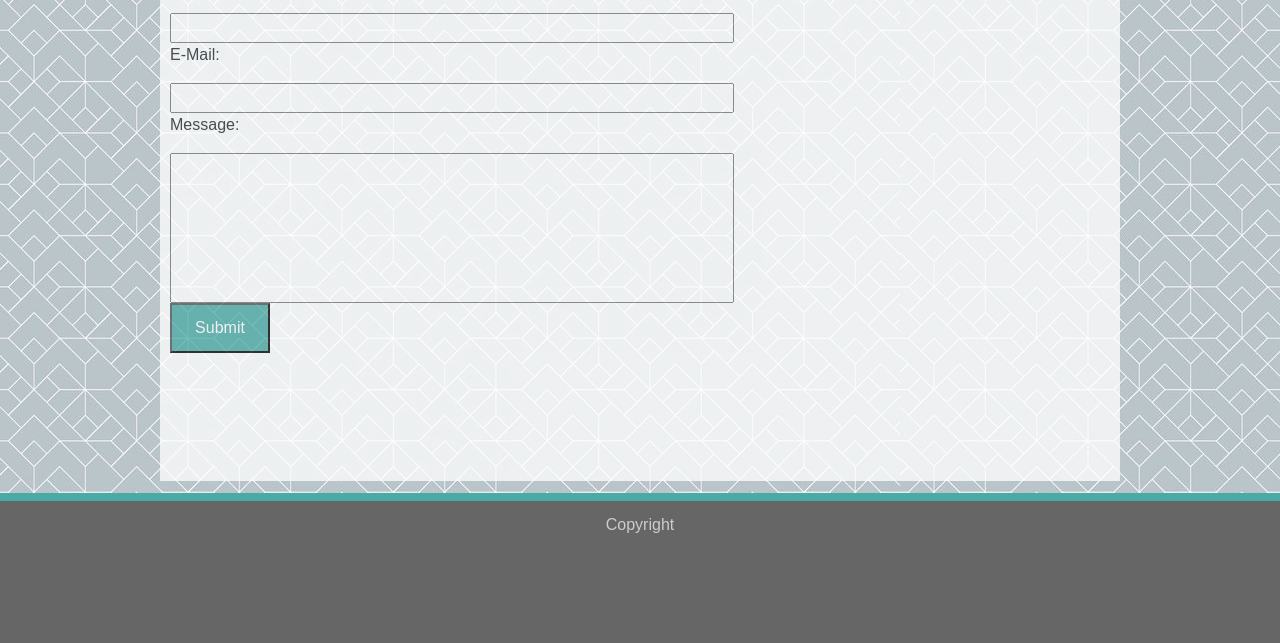
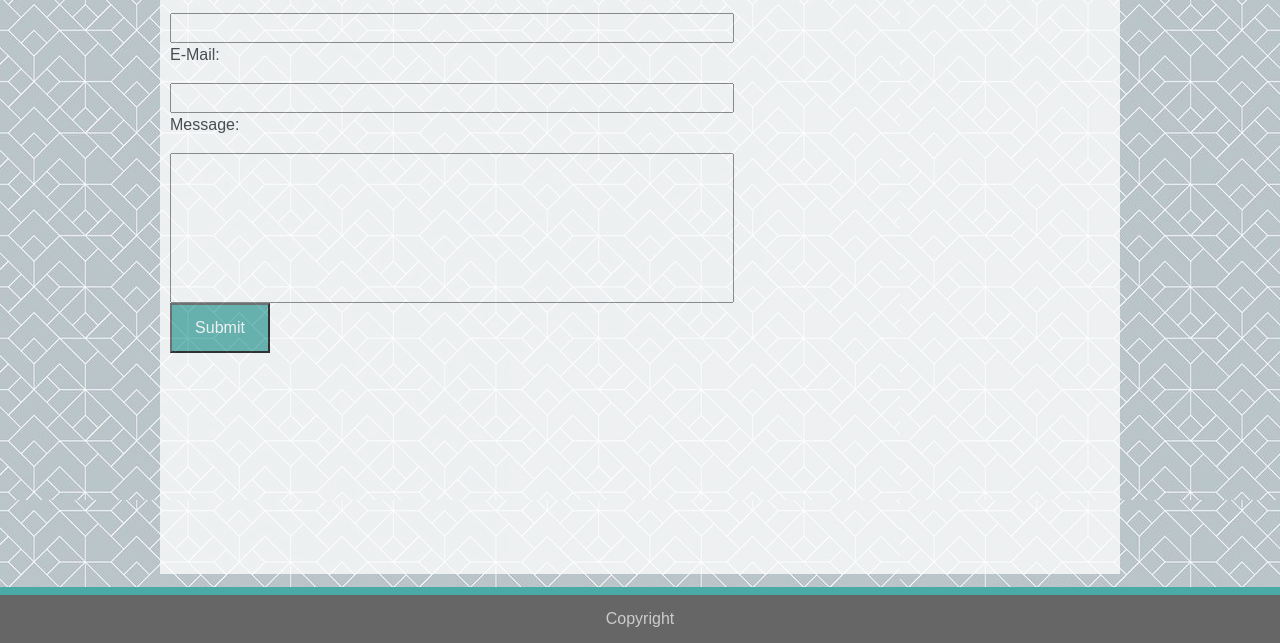
Before and after one commit to johnfkernan/johnfkernan.github.io, a plain HTML site: page contact.html in a window 1280 px wide. Shown: the part 157-800 px from the top of the page. Drawn offline with nearby package versions, Linux system fonts and the light colour scheme.

Commit message:
last minute adjust to style

```diff
--- a/assets/css/style.css
+++ b/assets/css/style.css
@@ -92,6 +92,7 @@ font-weight: bold;
   padding:10px;
   width: 960px;
   background-color: #fff;
+  content: #777;
   border: #ddd 2px;
   opacity: .75;}
 
@@ -159,8 +160,6 @@ font-weight: bold;
 /* footer css */
 .foot1 {
   display: flex;
-  flex: 1 0;
-  flex-shrink: 0;
   justify-content: center;
   background-color: #666666;
   font-family: 'Arial', 'Helvetica Neue', 'Helvetica', 'sans-serif';
```
Also changed, not shown: index.html (+2 -1 lines).
